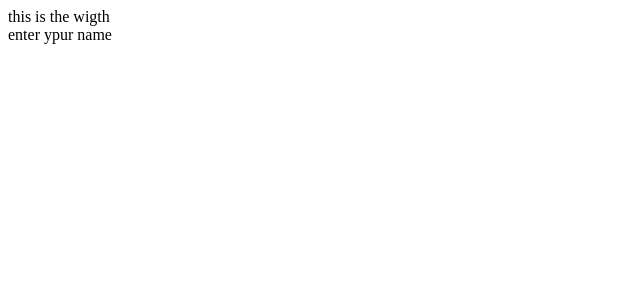
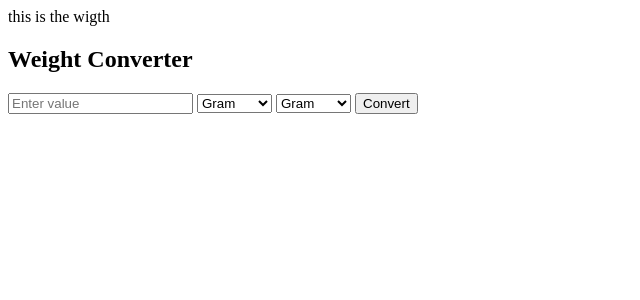
Before and after one commit to ananya09-code/unit-converter-web, a Flask app: page /Weight in a window 1280 px wide. Shown: the top 300 px of the page, without its empty margins (0-640 px from the left). Run offline with Flask 3, Linux system fonts and the light colour scheme.

Commit message:
added the form to resive the the data

```diff
--- a/app.py
+++ b/app.py
@@ -1,20 +1,38 @@
-from flask import Flask,render_template, url_for
+from flask import Flask,render_template, url_for,request
 app= Flask(__name__)
 @app.route('/')
 def home():
     return render_template('index.html')
 
-@app.route('/Length')
+@app.route('/Length', methods =['GET','POST'])
 def Length():
-    return render_template('Length.html')
+    if request.method=='POST':
+        ask_len=request.form['value']
+        from_unit=request.form['from_unit']
+        to_unit=request.form['to_unit']
+        return f'{ask_len} {from_unit} {to_unit} this is asked'
+    else:
+        return render_template('Length.html')
 
-@app.route('/Weight')
+@app.route('/Weight', methods =['GET','POST'])
 def  Weight():
-    return render_template('weght.html')
+    if request.method=='POST':
+        ask_weight=request.form['value']
+        from_unit=request.form['from_unit']
+        to_unit=request.form['to_unit']
+        return f'{ask_weight} {from_unit} {to_unit} this is asked'
+    else:
+       return render_template('weght.html')
 
-@app.route('/Temperature')
+@app.route('/Temperature',methods =['GET','POST'])
 def Temperature():
-    return render_template('tem.html')
+    if request.method=='POST':
+        ask_tem=request.form['value']
+        from_unit=request.form['from_unit']
+        to_unit=request.form['to_unit']
+        return f'{ask_tem} {from_unit} {to_unit} this is asked'
+    else:
+      return render_template('tem.html')
 
 
 if __name__== '__main__':
--- a/templates/weght.html
+++ b/templates/weght.html
@@ -1,4 +1,23 @@
 {%extends 'base.html'%} {% block head%} this is the wigth {%endblock%} {% block
 body%}
-<form>enter ypur name</form>
+<h2>Weight Converter</h2>
+
+<form method="post">
+  <input type="number" name="value" placeholder="Enter value" required />
+
+  <select name="from_unit">
+    <option value="gram">Gram</option>
+    <option value="kilogram">Kilogram</option>
+    <option value="pound">Pound</option>
+  </select>
+
+  <select name="to_unit">
+    <option value="gram">Gram</option>
+    <option value="kilogram">Kilogram</option>
+    <option value="pound">Pound</option>
+  </select>
+
+  <button type="submit">Convert</button>
+</form>
+
 {%endblock%}
```
Also changed, not shown: templates/Length.html (+17 -1 lines), templates/tem.html (+18 -1 lines).
